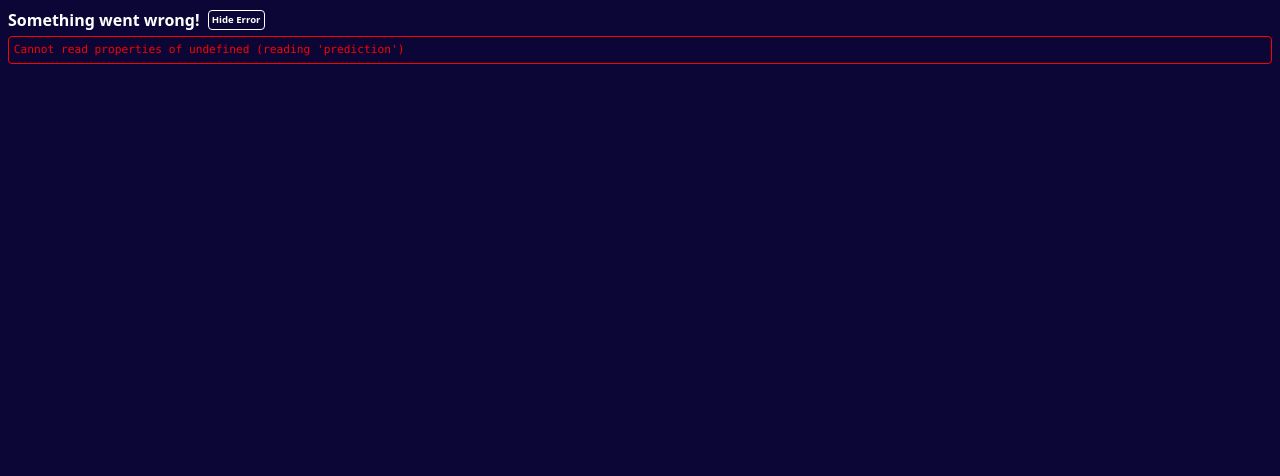
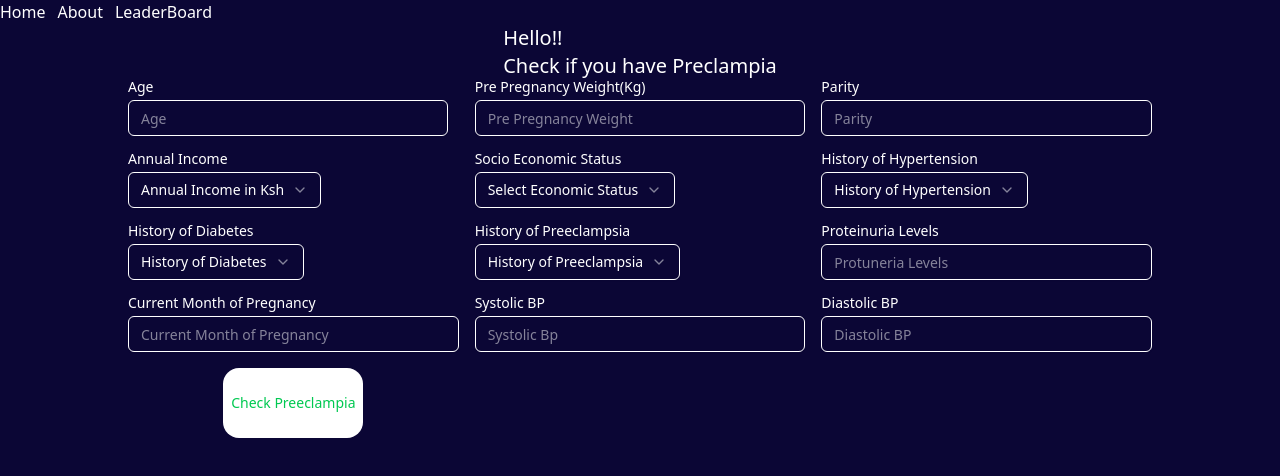
Before and after one commit to Glenn444/preclampia-frontend, a React (Vite) app: page / in a window 1280 px wide. Shown: the top 476 px of the page. Built offline with nearby package versions, Linux system fonts and the light colour scheme.

Commit message:
dist test

```diff
--- a/src/routes/index.tsx
+++ b/src/routes/index.tsx
@@ -18,7 +18,7 @@ export const Route = createFileRoute("/")({
 
 function RouteComponent() {
   const { mutateAsync, data } = useGuessWord();
-  const [loading,setLoading] = useState<boolean>();
+  const [loading, setLoading] = useState<boolean>();
   const [formData, setFormData] = useState({
     Age: "",
     Pre_pregnancy_Weight: "",
@@ -40,18 +40,16 @@ function RouteComponent() {
       [id]: value,
     }));
   };
-  const handleSubmit = async() => {
+  const handleSubmit = async () => {
     try {
       console.log("Form Data:", formData);
       setLoading(true); // show loading spinner
       const result = await mutateAsync(formData);
-      setLoading(false) // call API
-      console.log("Prediction Result:", result);  // show response
+      setLoading(false); // call API
+      console.log("Prediction Result:", result); // show response
     } catch (err) {
       console.error("Error while predicting:", err);
     }
-
-
   };
   const handleSelectChange = (field: string, value: string) => {
     setFormData((prev) => ({
@@ -232,10 +230,13 @@ function RouteComponent() {
             Check Preeclampia
           </Button>
         </div>
-        {loading ? <h1>Loading...</h1> :(
-        <h1 className="text-2xl text-green-600">
-        {data.prediction}
-        </h1>
+        {loading ? (
+          <h1>Loading...</h1>
+        ) : (
+          data &&
+          data.prediction && (
+            <h1 className="text-2xl text-green-600">{data.prediction}</h1>
+          )
         )}
       </div>
     </>
```
